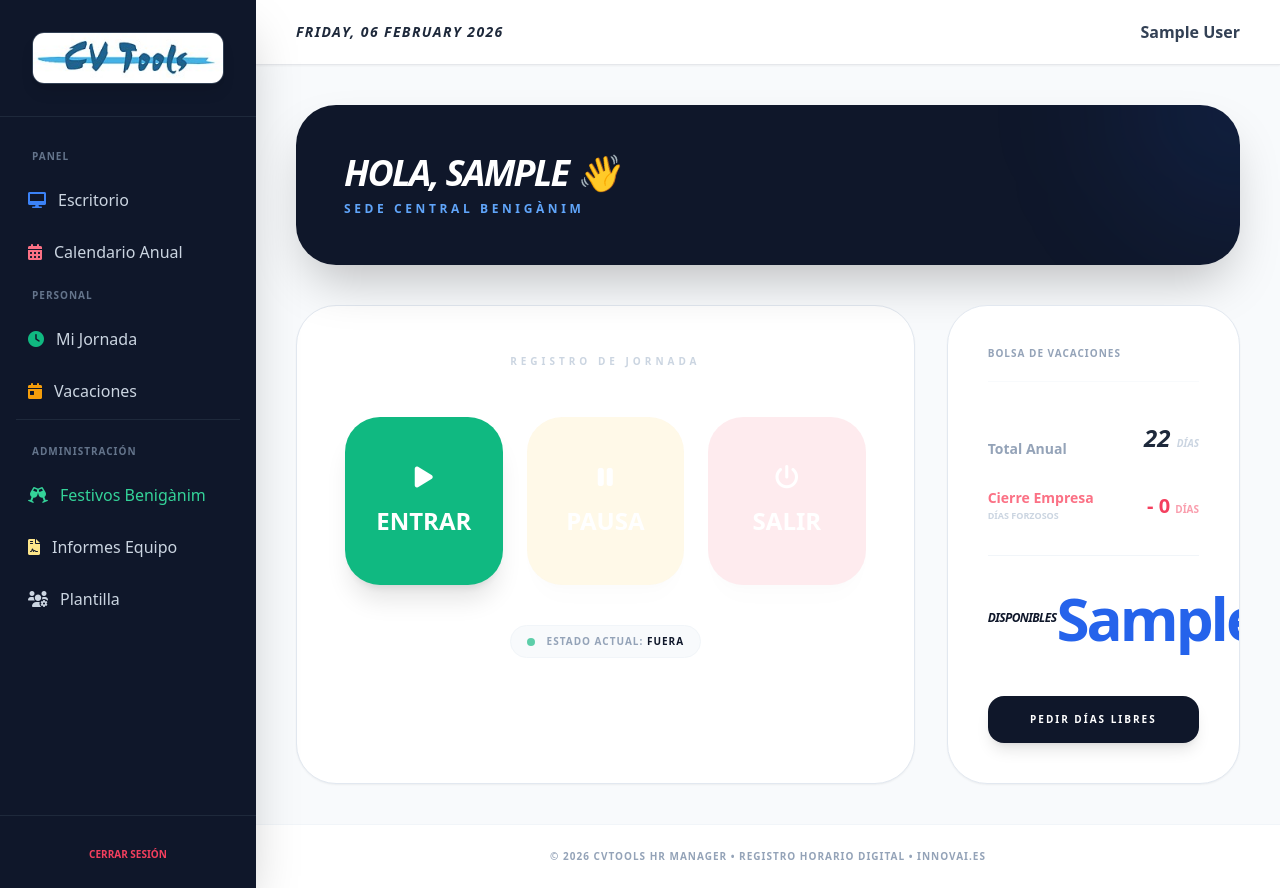
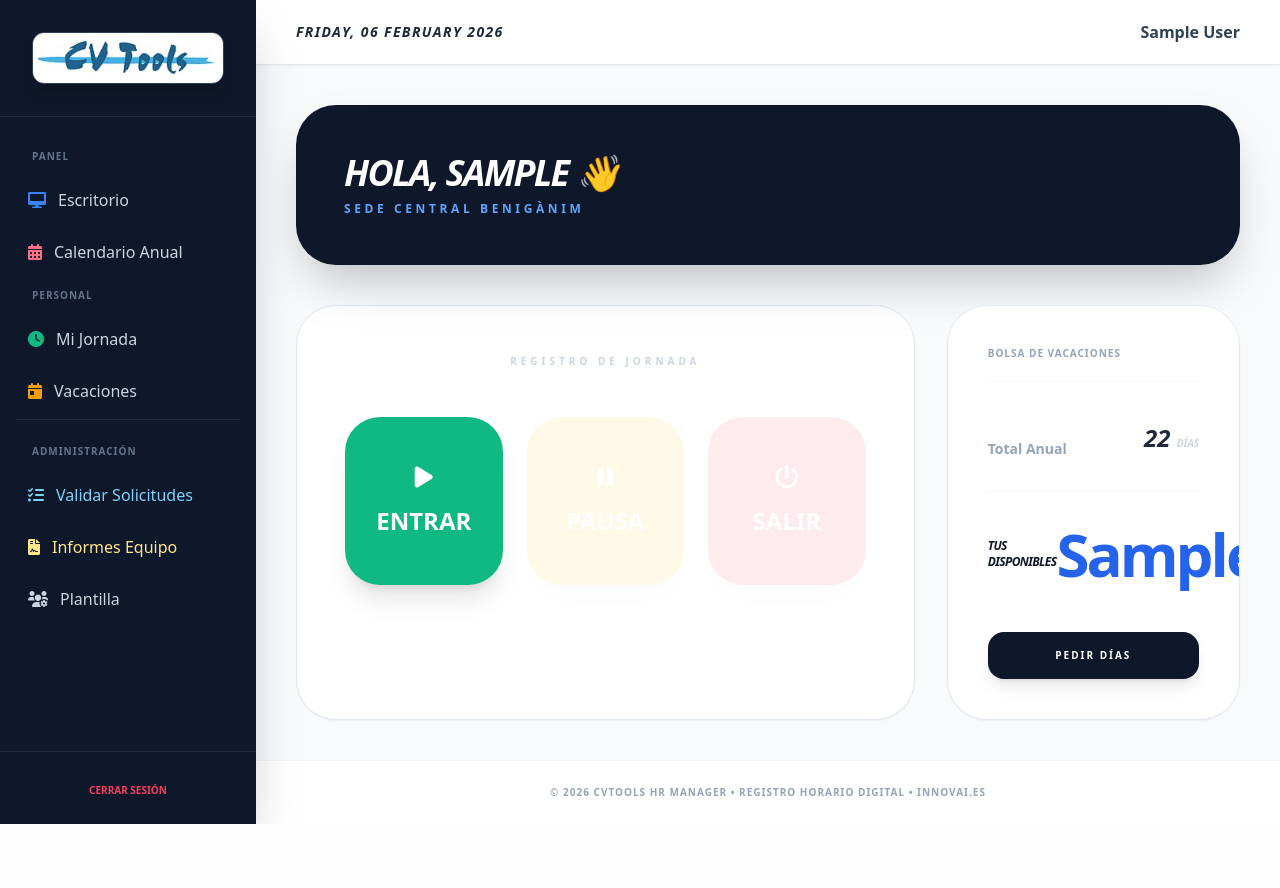
Before and after one commit to Pablo2vbng/AppRegistroHorario, a PHP site: page / in a window 1280 px wide. After the commit the page ends 824 px from the top, so only its background shows below. Run offline with PHP 8.4, Linux system fonts and the light colour scheme; the visitor is signed in with stand-in values (Sample User, id 1); tables that the repository leaves empty or names only in its code hold one stand-in row (values such as "Sample post"); some libraries are stand-ins or nearby versions.

Commit message:
dasboard con avisos

```diff
--- a/views/dashboard.php
+++ b/views/dashboard.php
@@ -2,30 +2,50 @@
 require_once 'config/config.php';
 $miId = $_SESSION['usuario_id'];
 
-// 1. Datos del Usuario actualizados
+// 1. Datos del Usuario
 $stmtU = $pdo->prepare("SELECT * FROM usuarios WHERE id = ?");
 $stmtU->execute([$miId]);
 $user = $stmtU->fetch();
 
-// 2. Contar cierres de empresa reales en la DB
-$stmtC = $pdo->query("SELECT COUNT(*) FROM festivos WHERE descuenta_vacaciones = 1");
-$diasCierreEmpresa = $stmtC->fetchColumn();
+// 2. ALERTAS PARA CARMEN (ADMIN)
+$alertasAusencias = [];
+if ($_SESSION['rol'] == 'admin') {
+    // Buscar todas las ausencias pendientes con el nombre del que la pide
+    $sqlA = "SELECT a.*, u.nombre as empleado FROM ausencias a JOIN usuarios u ON a.usuario_id = u.id WHERE a.estado = 'pendiente'";
+    $alertasAusencias = $pdo->query($sqlA)->fetchAll();
+}
 
-// 3. Calcular disponibles reales (esto es lo que fallaba)
-$disponiblesReales = $user['dias_vacaciones_disponibles'];
-
-// 4. Estado Fichaje
+// 3. Estado Fichaje
 $stmtMiEstado = $pdo->prepare("SELECT tipo FROM fichajes WHERE usuario_id = ? AND DATE(fecha_hora) = CURDATE() ORDER BY id DESC LIMIT 1");
 $stmtMiEstado->execute([$miId]);
 $miEstadoActual = $stmtMiEstado->fetchColumn() ?: 'fuera';
 
-// 5. Próximo festivo
+// 4. Próximo festivo
 $stmtNext = $pdo->prepare("SELECT nombre, fecha FROM festivos WHERE fecha >= CURDATE() ORDER BY fecha ASC LIMIT 1");
 $stmtNext->execute();
 $nextFest = $stmtNext->fetch();
 ?>
 
 <div class="max-w-6xl mx-auto">
+
+    <!-- SECCIÓN DE NOTIFICACIONES PARA CARMEN -->
+    <?php if(!empty($alertasAusencias)): ?>
+        <div class="bg-white border-2 border-rose-500 rounded-[40px] p-8 mb-10 shadow-2xl shadow-rose-100 flex flex-col md:flex-row justify-between items-center gap-6">
+            <div class="flex items-center gap-6 text-center md:text-left">
+                <div class="w-16 h-16 bg-rose-500 rounded-2xl flex items-center justify-center text-white text-2xl animate-pulse">
+                    <i class="fas fa-bell"></i>
+                </div>
+                <div>
+                    <h3 class="text-xl font-black text-slate-800 uppercase italic tracking-tighter">Tienes solicitudes pendientes</h3>
+                    <p class="text-slate-400 font-bold text-sm">Carmen, hay <?php echo count($alertasAusencias); ?> peticiones de vacaciones o bajas esperando tu validación.</p>
+                </div>
+            </div>
+            <a href="index.php?p=gestion_ausencias" class="bg-slate-900 text-white px-10 py-4 rounded-2xl font-black uppercase text-xs tracking-widest shadow-lg hover:bg-rose-500 transition duration-300">
+                Validar Ahora
+            </a>
+        </div>
+    <?php endif; ?>
+
     <!-- PANEL BIENVENIDA -->
     <div class="relative overflow-hidden bg-slate-900 p-8 md:p-12 rounded-[40px] text-white shadow-2xl mb-10">
         <div class="relative z-10 flex flex-col md:flex-row justify-between items-center gap-6">
@@ -40,8 +60,6 @@ $nextFest = $stmtNext->fetch();
             </div>
             <?php endif; ?>
         </div>
-        <!-- Decoración fondo -->
-        <div class="absolute top-0 right-0 w-64 h-64 bg-blue-600/10 rounded-full -mr-32 -mt-32 blur-3xl"></div>
     </div>
 
     <div class="grid grid-cols-1 lg:grid-cols-3 gap-8">
@@ -50,47 +68,34 @@ $nextFest = $stmtNext->fetch();
             <h2 class="text-[10px] font-black mb-12 uppercase tracking-[0.4em] text-slate-300">Registro de Jornada</h2>
             <div class="grid grid-cols-1 md:grid-cols-3 gap-6">
                 <button onclick="fichar('entrada')" <?php echo ($miEstadoActual != 'fuera' && $miEstadoActual != 'salida') ? 'disabled' : ''; ?>
-                    class="disabled:opacity-10 bg-emerald-500 hover:bg-emerald-600 text-white py-12 rounded-[35px] font-black text-2xl shadow-xl transition transform active:scale-95 flex flex-col items-center group">
-                    <i class="fas fa-play mb-4 group-hover:scale-110 transition"></i> ENTRAR
+                    class="disabled:opacity-10 bg-emerald-500 hover:bg-emerald-600 text-white py-12 rounded-[35px] font-black text-2xl shadow-xl transition transform active:scale-95 flex flex-col items-center">
+                    <i class="fas fa-play mb-4"></i> ENTRAR
                 </button>
                 <button onclick="fichar('pausa')" <?php echo ($miEstadoActual != 'entrada' && $miEstadoActual != 'reanudar') ? 'disabled' : ''; ?>
-                    class="disabled:opacity-10 bg-amber-400 hover:bg-amber-500 text-white py-12 rounded-[35px] font-black text-2xl shadow-xl transition transform active:scale-95 flex flex-col items-center group">
-                    <i class="fas fa-pause mb-4 group-hover:scale-110 transition"></i> PAUSA
+                    class="disabled:opacity-10 bg-amber-400 hover:bg-amber-500 text-white py-12 rounded-[35px] font-black text-2xl shadow-xl transition transform active:scale-95 flex flex-col items-center">
+                    <i class="fas fa-pause mb-4"></i> PAUSA
                 </button>
                 <button onclick="fichar('salida')" <?php echo ($miEstadoActual == 'salida' || $miEstadoActual == 'fuera') ? 'disabled' : ''; ?>
-                    class="disabled:opacity-10 bg-rose-500 hover:bg-rose-600 text-white py-12 rounded-[35px] font-black text-2xl shadow-xl transition transform active:scale-95 flex flex-col items-center group">
-                    <i class="fas fa-power-off mb-4 group-hover:scale-110 transition"></i> SALIR
+                    class="disabled:opacity-10 bg-rose-500 hover:bg-rose-600 text-white py-12 rounded-[35px] font-black text-2xl shadow-xl transition transform active:scale-95 flex flex-col items-center">
+                    <i class="fas fa-power-off mb-4"></i> SALIR
                 </button>
-            </div>
-            <div class="mt-10 inline-flex items-center px-4 py-2 bg-slate-50 rounded-full border border-slate-100">
-                <span class="w-2 h-2 rounded-full bg-emerald-500 mr-3 animate-pulse"></span>
-                <span class="text-[10px] font-black text-slate-400 uppercase tracking-widest">Estado Actual: <span class="text-slate-900"><?php echo $miEstadoActual; ?></span></span>
             </div>
         </div>
 
         <!-- BOLSA VACACIONES -->
         <div class="bg-white rounded-[40px] shadow-sm border border-slate-200 p-10 flex flex-col relative overflow-hidden">
             <h3 class="text-[10px] font-black uppercase tracking-widest text-slate-400 mb-10 border-b border-slate-50 pb-5">Bolsa de Vacaciones</h3>
-
             <div class="space-y-8 relative z-10">
                 <div class="flex justify-between items-end">
                     <p class="text-sm font-bold text-slate-400">Total Anual</p>
                     <p class="text-2xl font-black text-slate-800 italic">22 <span class="text-[10px] text-slate-300 uppercase">días</span></p>
                 </div>
-                <div class="flex justify-between items-end">
-                    <div>
-                        <p class="text-sm font-bold text-rose-400 leading-none">Cierre Empresa</p>
-                        <p class="text-[9px] text-slate-300 font-bold uppercase mt-1">Días forzosos</p>
-                    </div>
-                    <p class="text-xl font-black text-rose-500">- <?php echo $diasCierreEmpresa; ?> <span class="text-[10px] opacity-50 uppercase">días</span></p>
-                </div>
                 <div class="pt-8 border-t border-slate-100 flex justify-between items-center">
-                    <p class="text-xs font-black text-slate-900 uppercase italic tracking-tighter">Disponibles</p>
-                    <p class="text-6xl font-black text-blue-600 tracking-tighter"><?php echo $disponiblesReales; ?></p>
+                    <p class="text-xs font-black text-slate-900 uppercase italic tracking-tighter">Tus Disponibles</p>
+                    <p class="text-6xl font-black text-blue-600 tracking-tighter"><?php echo $user['dias_vacaciones_disponibles']; ?></p>
                 </div>
             </div>
-
-            <a href="index.php?p=solicitudes" class="mt-12 block text-center bg-slate-900 text-white py-4 rounded-2xl text-[10px] font-black uppercase tracking-[0.2em] shadow-lg hover:bg-blue-600 transition">Pedir días libres</a>
+            <a href="index.php?p=solicitudes" class="mt-12 block text-center bg-slate-900 text-white py-4 rounded-2xl text-[10px] font-black uppercase tracking-[0.2em] shadow-lg">Pedir días</a>
         </div>
     </div>
 </div>
--- a/views/layout_header.php
+++ b/views/layout_header.php
@@ -1,3 +1,8 @@
+<?php
+// Contar solicitudes pendientes para la burbuja del menú
+$stmtCount = $pdo->query("SELECT COUNT(*) FROM ausencias WHERE estado = 'pendiente'");
+$totalPendientes = $stmtCount->fetchColumn();
+?>
 <!DOCTYPE html>
 <html lang="es">
 <head>
@@ -14,19 +19,26 @@
 </head>
 <body class="bg-slate-50 font-sans text-slate-900 min-h-screen">
 
+<!-- NAVEGACIÓN MÓVIL -->
 <div class="md:hidden bg-slate-900 text-white p-4 flex justify-between items-center sticky top-0 z-50">
-    <img src="assets/img/logoCvTools.jpg" alt="Logo" class="h-8 rounded">
+    <div class="flex items-center space-x-2">
+        <img src="assets/img/logoCvTools.jpg" alt="Logo" class="h-8 rounded">
+        <?php if($totalPendientes > 0): ?>
+            <span class="bg-rose-500 text-white text-[10px] px-2 py-0.5 rounded-full font-black animate-bounce"><?php echo $totalPendientes; ?></span>
+        <?php endif; ?>
+    </div>
     <button onclick="document.getElementById('mobile-drawer').classList.toggle('-translate-x-full')" class="text-2xl p-2"><i class="fas fa-bars"></i></button>
 </div>
 
-<div id="mobile-drawer" class="fixed inset-y-0 left-0 w-72 bg-slate-900 text-white z-[60] transform -translate-x-full shadow-2xl md:hidden">
-    <nav class="p-6 space-y-4 font-bold text-xs uppercase tracking-widest">
-        <a href="index.php?p=dashboard" class="block p-3 hover:bg-slate-800 rounded-xl">Escritorio</a>
-        <a href="index.php?p=calendario_anual" class="block p-3 hover:bg-slate-800 rounded-xl">Calendario Anual</a>
+<div id="mobile-drawer" class="fixed inset-y-0 left-0 w-72 bg-slate-900 text-white z-[60] transform -translate-x-full shadow-2xl md:hidden uppercase text-[10px] font-black">
+    <nav class="p-6 space-y-4 tracking-widest">
+        <a href="index.php?p=dashboard" class="block p-3">Escritorio</a>
+        <a href="index.php?p=calendario_anual" class="block p-3">Calendario Anual</a>
     </nav>
 </div>
 
 <div class="flex">
+    <!-- SIDEBAR PC -->
     <aside class="hidden md:flex flex-col w-64 bg-slate-900 text-slate-300 min-h-screen sticky top-0 shadow-2xl flex-shrink-0">
         <div class="p-8 border-b border-slate-800">
             <img src="assets/img/logoCvTools.jpg" alt="Logo" class="w-full rounded-xl shadow-lg border border-slate-700">
@@ -42,8 +54,13 @@
 
             <?php if($_SESSION['rol'] == 'admin'): ?>
             <p class="px-4 py-2 text-[10px] font-black text-slate-500 uppercase tracking-widest mt-6 pt-6 border-t border-slate-800">Administración</p>
-            <a href="index.php?p=gestion_festivos" class="flex items-center p-3 rounded-xl hover:bg-slate-800 transition text-emerald-400"><i class="fas fa-glass-cheers mr-3"></i> Festivos Benigànim</a>
-            <a href="index.php?p=informes_equipo" class="flex items-center p-3 rounded-xl hover:bg-slate-800 transition"><i class="fas fa-file-contract mr-3 text-amber-200"></i> Informes Equipo</a>
+            <a href="index.php?p=gestion_ausencias" class="flex items-center justify-between p-3 rounded-xl hover:bg-slate-800 transition text-sky-300">
+                <div class="flex items-center"><i class="fas fa-tasks mr-3"></i> Validar Solicitudes</div>
+                <?php if($totalPendientes > 0): ?>
+                    <span class="bg-rose-500 text-white text-[9px] px-2 py-0.5 rounded-md font-black"><?php echo $totalPendientes; ?></span>
+                <?php endif; ?>
+            </a>
+            <a href="index.php?p=informes_equipo" class="flex items-center p-3 rounded-xl hover:bg-slate-800 transition text-amber-200"><i class="fas fa-file-contract mr-3"></i> Informes Equipo</a>
             <a href="index.php?p=empleados" class="flex items-center p-3 rounded-xl hover:bg-slate-800 transition"><i class="fas fa-users-cog mr-3"></i> Plantilla</a>
             <?php endif; ?>
         </nav>
@@ -57,4 +74,4 @@
             <div class="font-black text-slate-800 text-sm uppercase italic tracking-widest leading-none"><?php echo date('l, d F Y'); ?></div>
             <div class="font-bold text-slate-700"><?php echo $_SESSION['nombre']; ?></div>
         </header>
-        <div class="p-4 md:p-10 w-full">
+        <div class="p-4 md:p-10 w-full animate-in fade-in duration-500">
```
